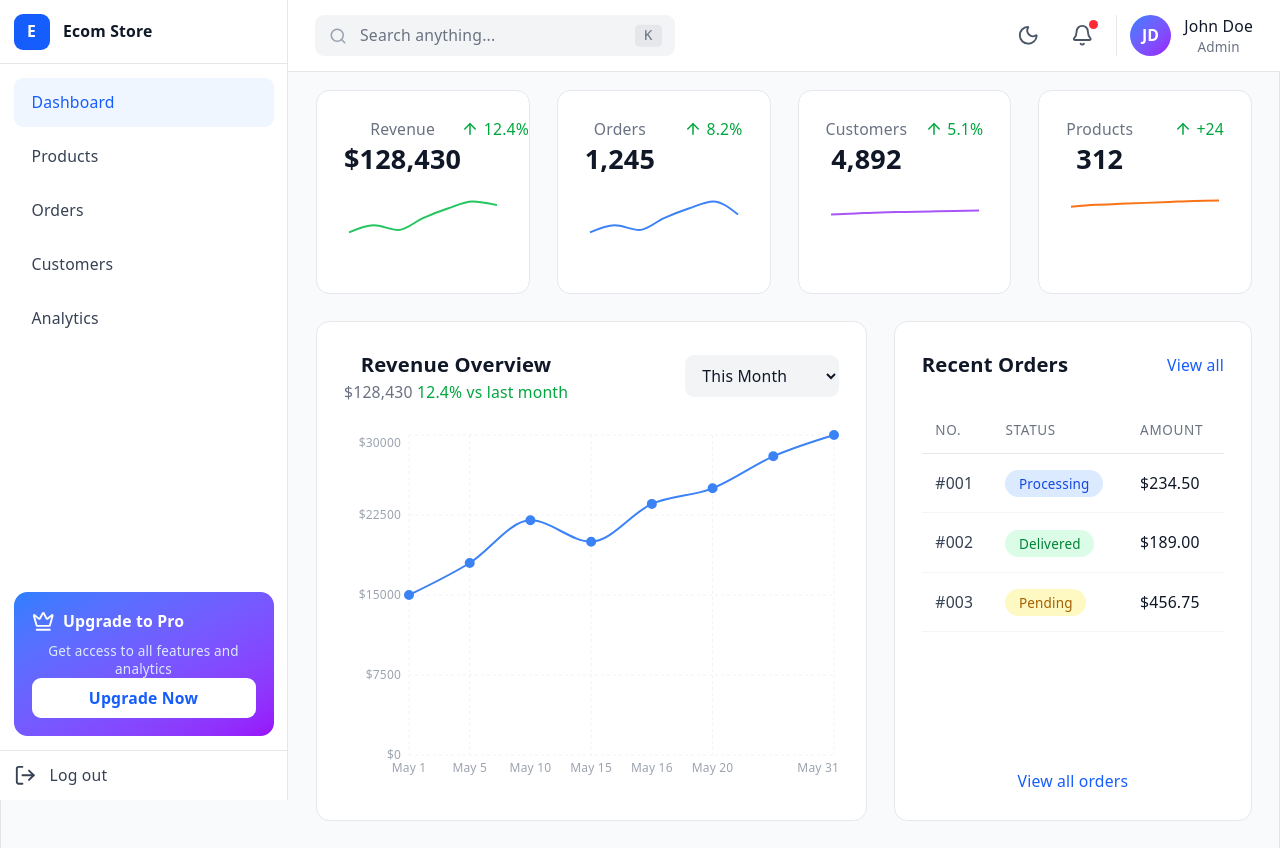
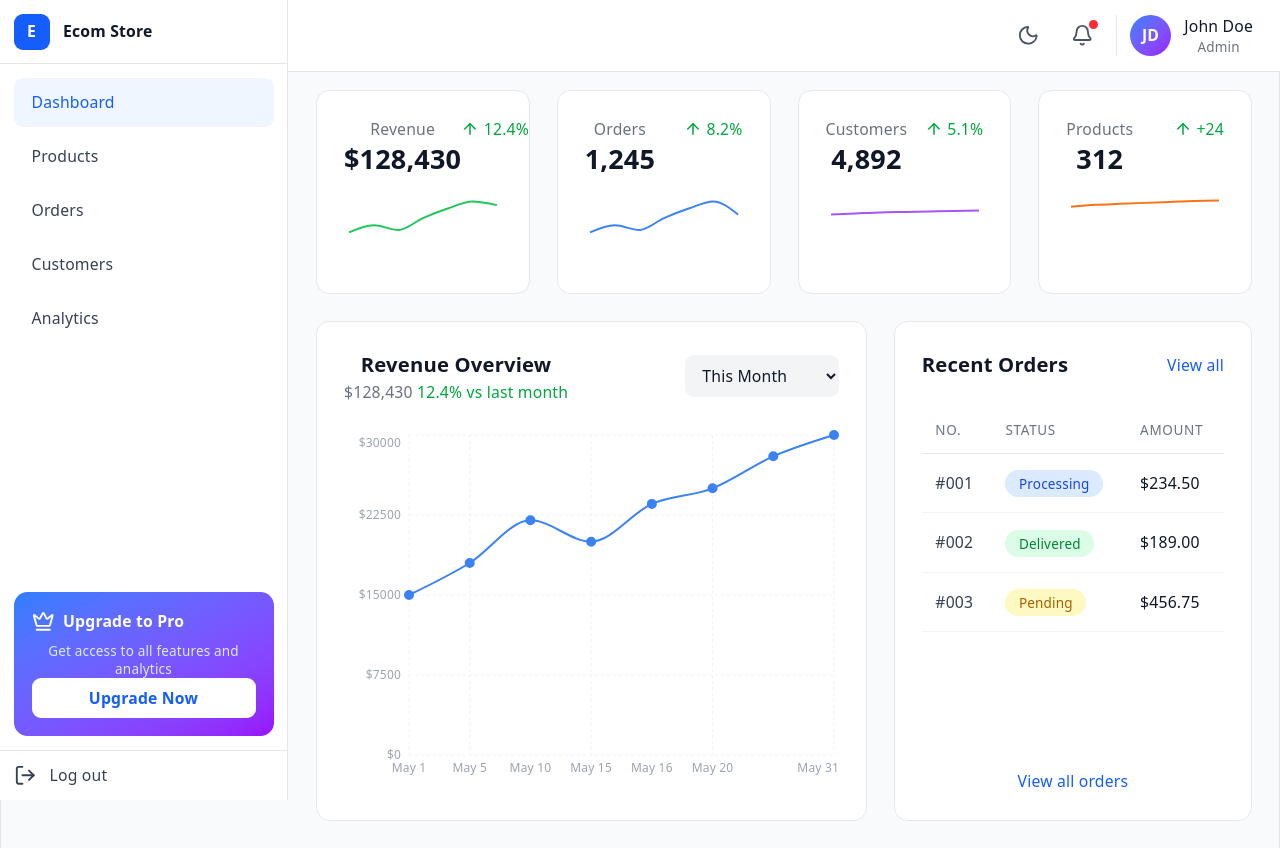
Before and after one commit to s-eo/ecommerce-dashboard, a React (Vite) app: page / in a window 1280 px wide. Built offline with nearby package versions, Linux system fonts and the light colour scheme.

Commit message:
Top bar without search

```diff
--- a/src/components/Layout/TopBar.tsx
+++ b/src/components/Layout/TopBar.tsx
@@ -1,4 +1,4 @@
-import { Search, Bell, Moon, Sun, Menu } from 'lucide-react';
+import { Bell, Moon, Sun, Menu } from 'lucide-react';
 import { useTheme } from '../Theme/ThemeContext';
 
 interface TopBarProps {
@@ -18,17 +18,6 @@ export default function TopBar({ onMenuClick }: TopBarProps) {
         >
           <Menu className="w-5 h-5 text-gray-600 dark:text-gray-400" />
         </button>
-        <div className="relative">
-          <Search className="w-4 h-4 absolute left-3 top-1/2 -translate-y-1/2 text-gray-400" />
-          <input
-            type="text"
-            placeholder="Search anything..."
-            className="w-80 pl-10 pr-4 py-2 bg-gray-100 dark:bg-gray-800 border-0 rounded-lg text-sm text-gray-900 dark:text-white placeholder-gray-500 focus:outline-none focus:ring-2 focus:ring-blue-500"
-          />
-          <kbd className="absolute right-3 top-1/2 -translate-y-1/2 px-2 py-0.5 text-xs font-medium text-gray-500 bg-gray-200 dark:bg-gray-700 rounded">
-            K
-          </kbd>
-        </div>
       </div>
 
       {/* Right side - Actions */}
```
